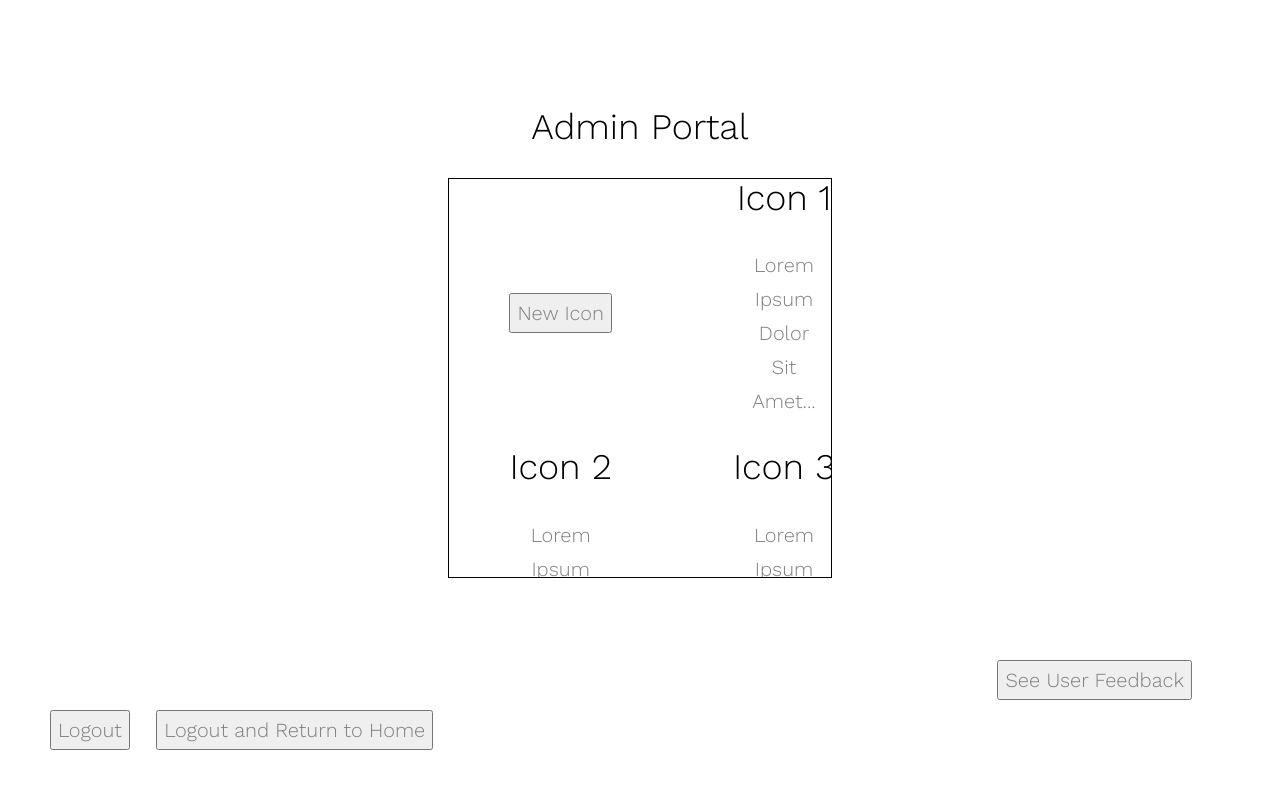
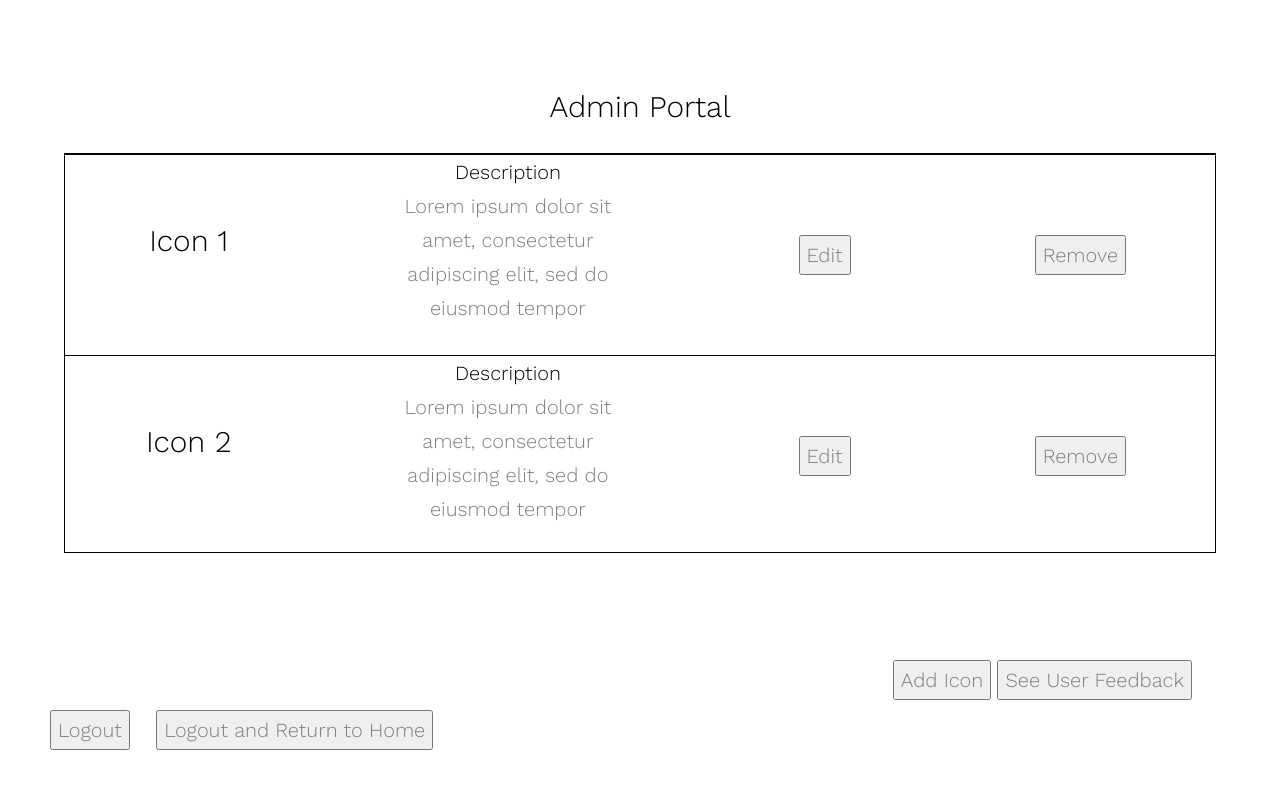
Before and after one commit to jma93/EULA_Iconographic_Tool, a plain HTML site: page admin.html in a window 1280 px wide. Drawn offline with nearby package versions, Linux system fonts and the light colour scheme.

Commit message:
admin changes

```diff
--- a/admin.html
+++ b/admin.html
@@ -56,31 +56,83 @@
 		<div id="icongrid">
 			<table>
 				<tr>
-					<td id="addicon"><button id="addbutton">New Icon</button></td>
+
 					<td id="icon1">
 						<h1>Icon 1</h1>
-						<p>Lorem Ipsum Dolor Sit Amet...</p>
-
+					</td>
+					<td id = "icon1Description">
+						<h7>Description</h7>
+						<p> Lorem ipsum dolor sit amet, consectetur adipiscing elit, sed do eiusmod tempor</p>
+					</td>
+					<td id = "edit1">
+						<button id="icon1Edit">Edit</button>
+					</td>
+					<td id = "remove1">
+						<button id="icon1Edit">Remove</button>
 					</td>
 				</tr>
 				<tr>
+
 					<td id="icon2">
 						<h1>Icon 2</h1>
-						<p>Lorem Ipsum Dolor Sit Amet...</p>
 					</td>
-					<td id="icon3">
-						<h1>Icon 3</h1>
-						<p>Lorem Ipsum Dolor Sit Amet...</p>
+					<td id = "icon2Description">
+						<h7>Description</h7>
+						<p> Lorem ipsum dolor sit amet, consectetur adipiscing elit, sed do eiusmod tempor</p>
+					</td>
+					<td id = "edit2">
+						<button id="icon2Edit">Edit</button>
+					</td>
+					<td id = "remove2">
+						<button id="icon2Edit">Remove</button>
 					</td>
 				</tr>
 				<tr>
+
+					<td id="icon3">
+						<h7>Icon 3</h7>
+					</td>
+					<td id = "icon3Description">
+						<h7>Description</h7>
+						<p> Lorem ipsum dolor sit amet, consectetur adipiscing elit, sed do eiusmod tempor</p>
+					</td>
+					<td id = "edit3">
+						<button id="icon3Edit">Edit</button>
+					</td>
+					<td id = "remove3">
+						<button id="icon3Edit">Remove</button>
+					</td>
+				</tr>
+				<tr>
+
 					<td id="icon4">
 						<h1>Icon 4</h1>
-						<p>Lorem Ipsum Dolor Sit Amet...</p>
 					</td>
+					<td id = "icon4Description">
+						<h7>Description</h7>
+						<p> Lorem ipsum dolor sit amet, consectetur adipiscing elit, sed do eiusmod tempor</p>
+					</td>
+					<td id = "edit4">
+						<button id="icon4Edit">Edit</button>
+					</td>
+					<td id = "remove4">
+						<button id="icon4Edit">Remove</button>
+					</td>
+				</tr>
+				<tr>
+
 					<td id="icon5">
-						<h1>Icon 5</h1>
-						<p>Lorem Ipsum Dolor Sit Amet...</p>
+						<h7>Icon 5</h7>
+					</td>
+					<td id = "icon5Description">
+						<h7>Description</h7>
+						<p> Lorem ipsum dolor sit amet, consectetur adipiscing elit, sed do eiusmod tempor</p>
+					</td>
+					<td id = "edit5">
+						<button id="icon5Edit">Edit</button>
+					</td>
+					<td id = "remove5">
+						<button id="icon5Edit">Remove</button>
 					</td>
 				</tr>
 			</table>
@@ -88,6 +140,7 @@
 
 		<div id="footer">
 			<div id="feedback">
+				<button id="addIcon">Add Icon</button>
 				<button>See User Feedback</button>
 			</div>
 			<div id="logouts">
--- a/css/style.css
+++ b/css/style.css
@@ -110,7 +110,7 @@ footer {
 
 #icongrid {
   margin: 0 auto;
-  width: 30vw;
+  width: 90vw;
   height:50vh;
   overflow:auto;
   border: 1px solid black;
@@ -121,6 +121,9 @@ td {
   width: 50vw;
   height: 25vh;
   text-align: center;
+  border-top:1px solid black;
+  border-bottom:1px solid black;
+  font-size: 20px;
 }
 
 #footer {
@@ -133,6 +136,9 @@ td {
 
 #feedback {
   text-align: right;
+}
+#addIcon {
+  text-align:right;
 }
 
 
@@ -178,6 +184,15 @@ h1, h2, h3, h4, h5, h6 {
   font-family: "Work Sans", Arial, sans-serif;
   font-weight: 300;
   margin: 0 0 30px 0;
+  font-size:30px;
+}
+
+h7 {
+  color: #000;
+  font-family: "Work Sans", Arial, sans-serif;
+  font-weight: 300;
+  margin: 0 0 30px 0;
+  font-size:20px;
 }
 
 ::-webkit-selection {
```
